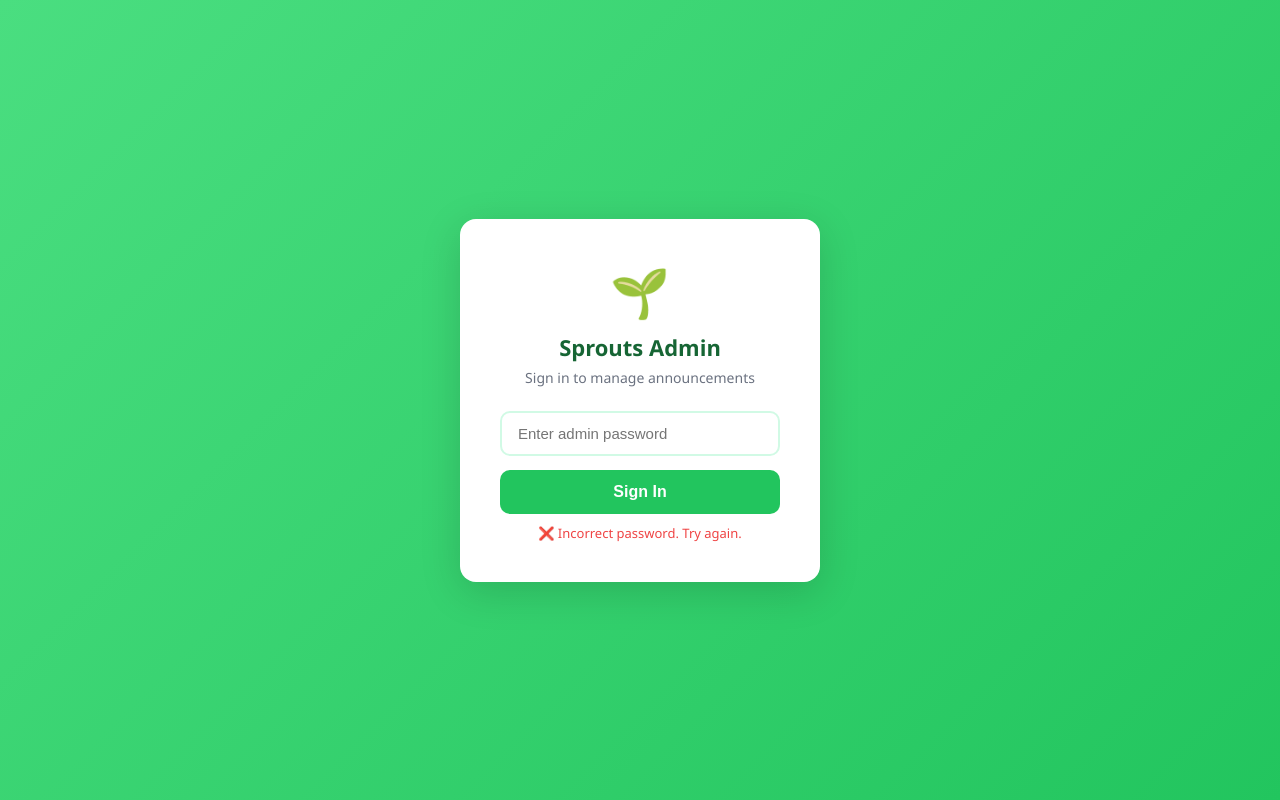
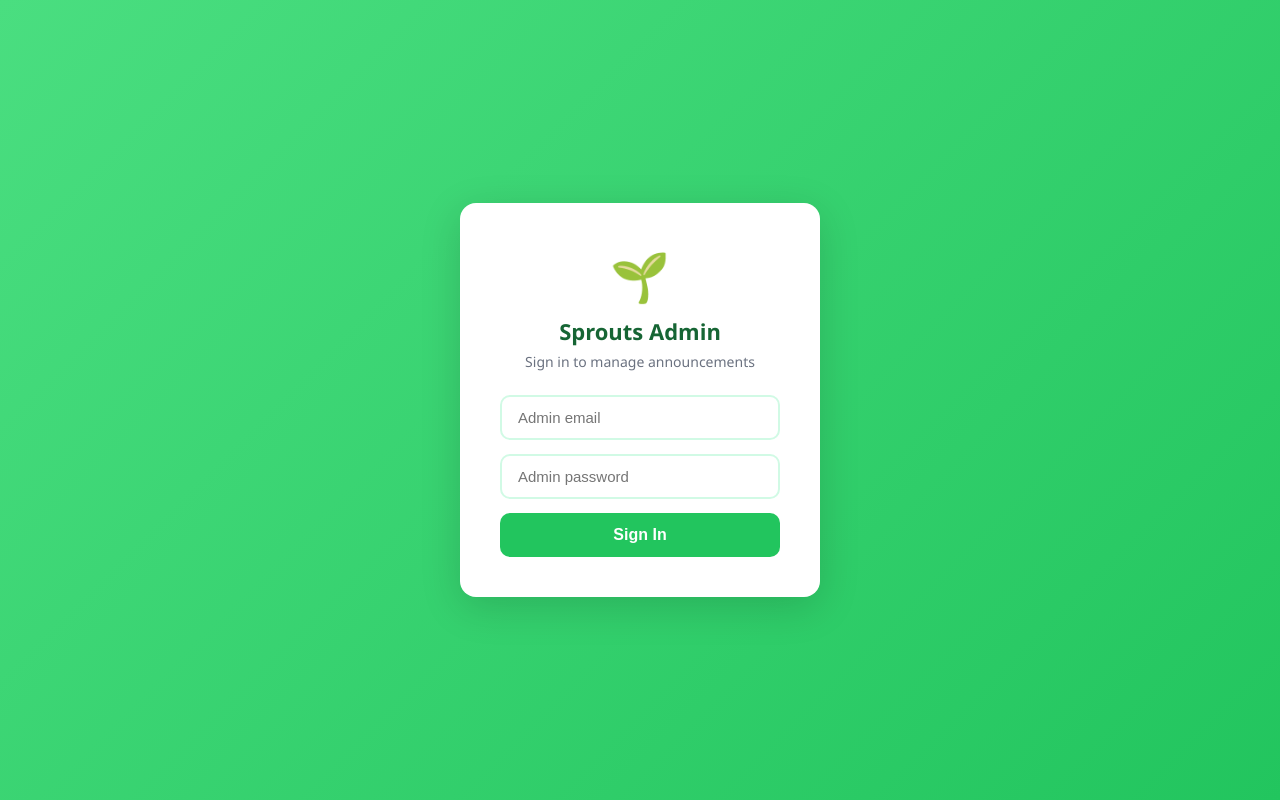
Before and after one commit to nick7348/sprouts, a plain HTML site: page admin.html in a window 1280 px wide. Both pictures are taken after a click on the button "Sign In". Drawn offline with Linux system fonts and the light colour scheme; no server answers.

Commit message:
Update admin.html

```diff
--- a/admin.html
+++ b/admin.html
@@ -283,7 +283,8 @@
       <div class="logo">🌱</div>
       <h2>Sprouts Admin</h2>
       <p>Sign in to manage announcements</p>
-      <input type="password" id="passwordInput" placeholder="Enter admin password"
+      <input type="email" id="emailInput" placeholder="Admin email" />
+      <input type="password" id="passwordInput" placeholder="Admin password"
         onkeydown="if(event.key==='Enter') login()" />
       <button onclick="login()">Sign In</button>
       <div class="login-error" id="loginError">❌ Incorrect password. Try again.</div>
@@ -330,6 +331,7 @@
 
   <!-- Firebase SDK -->
   <script src="https://www.gstatic.com/firebasejs/9.22.2/firebase-app-compat.js"></script>
+  <script src="https://www.gstatic.com/firebasejs/9.22.2/firebase-auth-compat.js"></script>
   <script src="https://www.gstatic.com/firebasejs/9.22.2/firebase-firestore-compat.js"></script>
 
   <script>
@@ -355,21 +357,36 @@
     // ============================================================
     firebase.initializeApp(firebaseConfig);
     const db = firebase.firestore();
+    const auth = firebase.auth();
 
-    function login() {
-      const val = document.getElementById('passwordInput').value;
-      if (val === ADMIN_PASSWORD) {
+    // Persist login state
+    auth.onAuthStateChanged((user) => {
+      if (user) {
         document.getElementById('loginScreen').style.display = 'none';
         document.getElementById('adminPanel').style.display = 'block';
         loadAnnouncements();
       } else {
+        document.getElementById('loginScreen').style.display = 'flex';
+        document.getElementById('adminPanel').style.display = 'none';
+      }
+    });
+
+    async function login() {
+      const email = document.getElementById('emailInput').value;
+      const pass = document.getElementById('passwordInput').value;
+
+      try {
+        await auth.signInWithEmailAndPassword(email, pass);
+        document.getElementById('loginError').style.display = 'none';
+      } catch (error) {
+        document.getElementById('loginError').textContent = '❌ ' + error.message;
         document.getElementById('loginError').style.display = 'block';
       }
     }
 
-    function logout() {
-      document.getElementById('loginScreen').style.display = 'flex';
-      document.getElementById('adminPanel').style.display = 'none';
+    async function logout() {
+      await auth.signOut();
+      document.getElementById('emailInput').value = '';
       document.getElementById('passwordInput').value = '';
       document.getElementById('loginError').style.display = 'none';
     }
```
